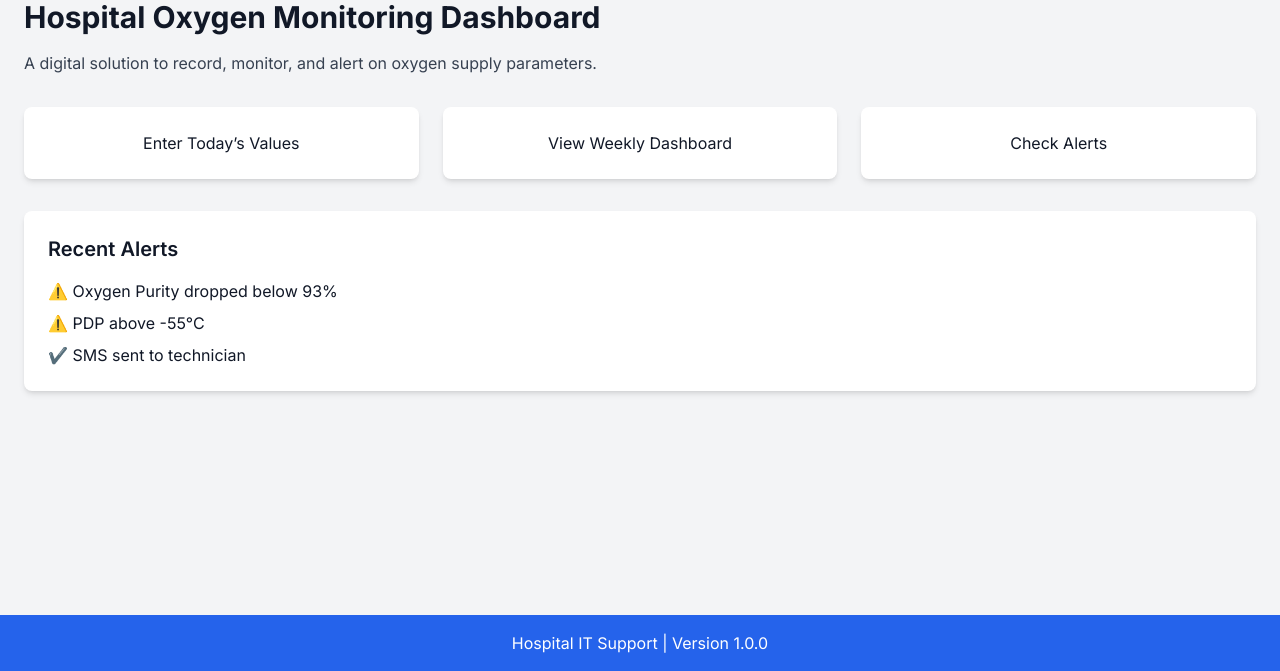
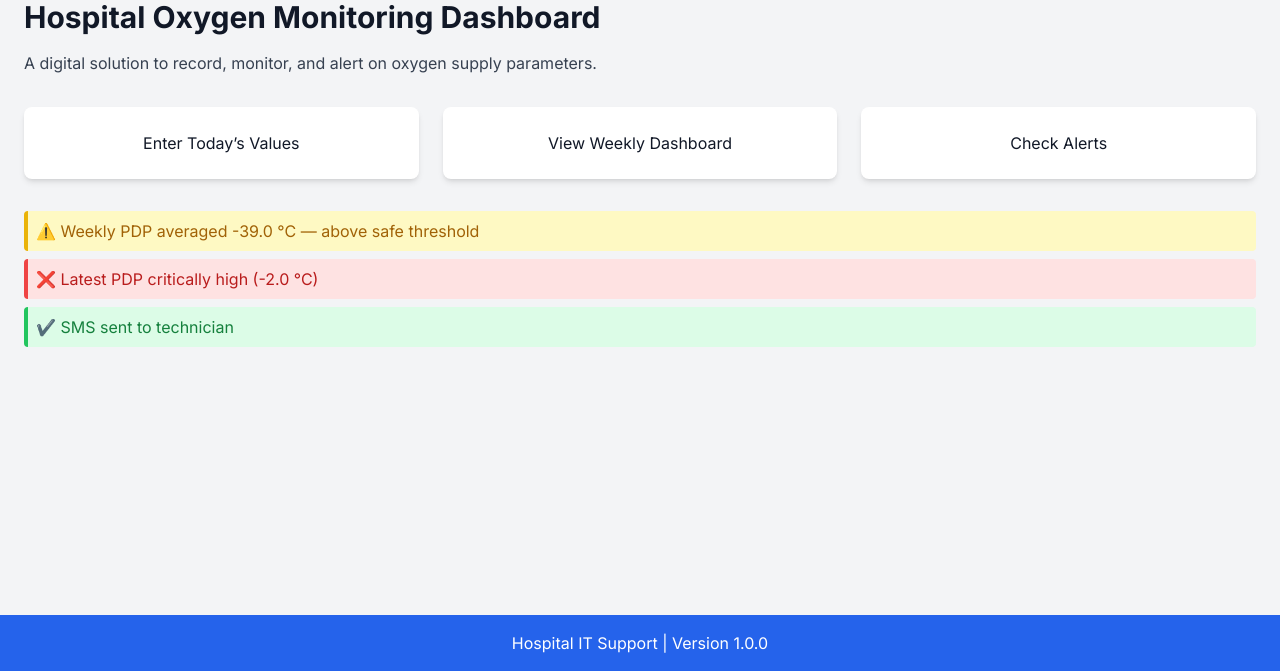
Before and after one commit to kesio-byte/oxygen_monitoring_project, a Django app: page / in a window 1280 px wide. Shown: the part 129-800 px from the top of the page. Run offline with Django 4.2, Linux system fonts and the light colour scheme; data comes from the database, SQL or seed files in the repository; some libraries are stand-ins or nearby versions.

Commit message:
Implement three-stage alerts model and dashboard integration

```diff
--- /dev/null
+++ b/daily_entries/static/daily_entries/alerts.js
@@ -0,0 +1,28 @@
+// alerts.js
+
+function loadAlerts() {
+  fetch("/daily_entries/api/alerts/")   // 👈 must match urls.py
+    .then(res => res.json())
+    .then(alerts => {
+      console.log("Fetched alerts:", alerts); // debug
+      const alertBox = document.querySelector("#alertsBox");
+      if (!alertBox) return;
+      alertBox.innerHTML = "";
+      alerts.forEach(a => {
+        const div = document.createElement("div");
+        div.className = "p-2 mb-2 rounded " +
+          (a.level === "critical" ? "bg-red-100 border-l-4 border-red-500 text-red-700" :
+           a.level === "warning" ? "bg-yellow-100 border-l-4 border-yellow-500 text-yellow-700" :
+           "bg-green-100 border-l-4 border-green-500 text-green-700");
+        div.textContent = a.message;
+        alertBox.appendChild(div);
+      });
+    })
+    .catch(err => console.error("Error loading alerts:", err));
+}
+
+// Auto-refresh every 30s
+document.addEventListener("DOMContentLoaded", () => {
+  loadAlerts();
+  setInterval(loadAlerts, 30000);
+});
--- a/daily_entries/static/daily_entries/daily_entries.js
+++ b/daily_entries/static/daily_entries/daily_entries.js
@@ -29,10 +29,12 @@ document.addEventListener("DOMContentLoaded", () => {
 });
 
 // Fetch entries JSON and render table + graph
+// Fetch entries JSON and render table + graph
 function loadEntries() {
-  fetch("/api/entries/")
+  fetch("/daily_entries/api/entries/")   // 👈 corrected path
     .then(res => res.json())
     .then(entries => {
+      console.log("Fetched entries:", entries); // debug
       renderTable(entries);
       renderWeeklyGraph(
         entries.map(e => e.date).reverse(),
@@ -41,7 +43,8 @@ function loadEntries() {
         entries.map(e => e.flow_rate).reverse(),
         entries.map(e => e.pdp).reverse()
       );
-    });
+    })
+    .catch(err => console.error("Error loading entries:", err));
 }
 
 // Render table dynamically
--- a/daily_entries/urls.py
+++ b/daily_entries/urls.py
@@ -1,11 +1,15 @@
 # daily_entries/urls.py
 
 from django.urls import path
-from .views import add_entry, weekly_dashboard, entries_api, monthly_api  # 👈 include monthly_api here
+from .views import add_entry, weekly_dashboard, entries_api, monthly_api, alerts_api, alerts_page
+
+
 
 urlpatterns = [
     path('', add_entry, name='daily_entry_form'),
     path('weekly/', weekly_dashboard, name='weekly_dashboard'),
     path('api/entries/', entries_api, name='entries_api'),
     path('api/monthly/', monthly_api, name='monthly_api'),  # 👈 now Django can find it
+    path('api/alerts/', alerts_api, name='alerts_api'),  # 👈 new route
+    path('alerts/', alerts_page, name='alerts_page'),   # 👈 new route
 ]
--- a/daily_entries/views.py
+++ b/daily_entries/views.py
@@ -16,6 +16,7 @@ from django_tables2 import RequestConfig
 from .tables import DailyEntryTable
 from django.core.paginator import Paginator
 from django.http import JsonResponse
+from django.db.models import Avg
 
 
 def weekly_dashboard(request):
@@ -138,3 +139,72 @@ def monthly_api(request):
         for e in entries
     ]
     return JsonResponse(data, safe=False)
+
+
+def alerts_api(request):
+    today = timezone.now().date()
+    week_start = today - timedelta(days=7)
+    entries_qs = DailyEntry.objects.filter(date__gte=week_start)
+
+    # Weekly averages
+    avg_purity = entries_qs.aggregate(Avg("oxygen_purity"))["oxygen_purity__avg"]
+    avg_pressure = entries_qs.aggregate(Avg("pressure"))["pressure__avg"]
+    avg_flow = entries_qs.aggregate(Avg("flow_rate"))["flow_rate__avg"]
+    avg_pdp = entries_qs.aggregate(Avg("pdp"))["pdp__avg"]
+
+    # Latest entry
+    latest = DailyEntry.objects.order_by("-date").first()
+
+    # Thresholds
+    SAFE_PURITY = 93.0
+    CRITICAL_PURITY = 90.0
+    SAFE_PRESSURE = 4.5
+    CRITICAL_PRESSURE = 4.0
+    SAFE_FLOW = 5.0
+    CRITICAL_FLOW = 3.0
+    SAFE_PDP = -55.0
+    CRITICAL_PDP = -50.0
+
+    alerts = []
+
+    # --- Weekly trend alerts ---
+    if avg_purity is not None and avg_purity < SAFE_PURITY:
+        alerts.append({"level": "warning", "type": "trend", "message": f"⚠️ Weekly purity averaged {avg_purity:.1f}% — below safe threshold"})
+    if avg_pressure is not None and avg_pressure < SAFE_PRESSURE:
+        alerts.append({"level": "warning", "type": "trend", "message": f"⚠️ Weekly pressure averaged {avg_pressure:.1f} bar — below safe threshold"})
+    if avg_flow is not None and avg_flow < SAFE_FLOW:
+        alerts.append({"level": "warning", "type": "trend", "message": f"⚠️ Weekly flow averaged {avg_flow:.1f} L/min — below safe threshold"})
+    if avg_pdp is not None and avg_pdp > SAFE_PDP:
+        alerts.append({"level": "warning", "type": "trend", "message": f"⚠️ Weekly PDP averaged {avg_pdp:.1f} °C — above safe threshold"})
+
+    # --- Latest entry alerts ---
+    if latest:
+        if latest.oxygen_purity < CRITICAL_PURITY:
+            alerts.append({"level": "critical", "type": "latest", "message": f"❌ Latest purity critically low ({latest.oxygen_purity:.1f}%)"})
+        elif latest.oxygen_purity < SAFE_PURITY:
+            alerts.append({"level": "warning", "type": "latest", "message": f"⚠️ Latest purity below safe threshold ({latest.oxygen_purity:.1f}%)"})
+
+        if latest.pressure < CRITICAL_PRESSURE:
+            alerts.append({"level": "critical", "type": "latest", "message": f"❌ Latest pressure critically low ({latest.pressure:.1f} bar)"})
+        elif latest.pressure < SAFE_PRESSURE:
+            alerts.append({"level": "warning", "type": "latest", "message": f"⚠️ Latest pressure below safe threshold ({latest.pressure:.1f} bar)"})
+
+        if latest.flow_rate < CRITICAL_FLOW:
+            alerts.append({"level": "critical", "type": "latest", "message": f"❌ Latest flow rate critically low ({latest.flow_rate:.1f} L/min)"})
+        elif latest.flow_rate < SAFE_FLOW:
+            alerts.append({"level": "warning", "type": "latest", "message": f"⚠️ Latest flow rate below safe threshold ({latest.flow_rate:.1f} L/min)"})
+
+        if latest.pdp > CRITICAL_PDP:
+            alerts.append({"level": "critical", "type": "latest", "message": f"❌ Latest PDP critically high ({latest.pdp:.1f} °C)"})
+        elif latest.pdp > SAFE_PDP:
+            alerts.append({"level": "warning", "type": "latest", "message": f"⚠️ Latest PDP above safe threshold ({latest.pdp:.1f} °C)"})
+
+    # Technician notification
+    if alerts:
+        alerts.append({"level": "info", "type": "system", "message": "✔️ SMS sent to technician"})
+
+    return JsonResponse(alerts, safe=False)
+
+
+def alerts_page(request):
+    return render(request, "daily_entries/alerts.html")
--- a/templates/daily_entries/homepage.html
+++ b/templates/daily_entries/homepage.html
@@ -1,4 +1,5 @@
 {% extends "base.html" %}
+{% load static %}
 
 {% block title %}Hospital Oxygen Monitoring Dashboard{% endblock %}
 
@@ -20,12 +21,10 @@
     </div>
 
     <!-- Sidebar Alerts -->
-    <div class="bg-white shadow-md rounded-lg p-6">
-        <h3 class="text-xl font-semibold mb-4">Recent Alerts</h3>
-        <ul class="space-y-2">
-            <li>⚠️ Oxygen Purity dropped below 93%</li>
-            <li>⚠️ PDP above -55°C</li>
-            <li>✔️ SMS sent to technician</li>
-        </ul>
+    <div id="alertsBox" class="space-y-2">
+        <p class="text-gray-500">Loading alerts...</p>
     </div>
+
+    <!-- Load alerts.js for dynamic Recent Alerts -->
+    <script src="{% static 'daily_entries/alerts.js' %}"></script>
 {% endblock %}
--- a/templates/daily_entries/weekly_dashboard.html
+++ b/templates/daily_entries/weekly_dashboard.html
@@ -1,8 +1,9 @@
 {% extends "base.html" %}
 {% load static %}
+
 {% block content %}
   <h2 class="text-2xl font-bold mb-4">Weekly Oxygen Dashboard</h2>
-  <!---p class="text-sm text-gray-500 mb-6">DEBUG: daily_entries/weekly_dashboard.html loaded</p --->
+  <p class="text-sm text-gray-500 mb-6">Monitor purity, pressure, flow rate, and PDP with alerts.</p>
 
   <!-- Averages as cards -->
   <h3 class="text-xl font-semibold mb-4">Averages</h3>
@@ -25,7 +26,7 @@
     </div>
   </div>
 
-  <!-- Alerts -->
+  <!-- Alerts (server-rendered) -->
   {% if alerts %}
     <div class="bg-red-100 text-red-800 border border-red-300 px-4 py-2 rounded mb-6">
       <ul class="list-disc pl-5">
@@ -100,4 +101,5 @@
          class="px-3 py-1 bg-blue-600 text-white rounded hover:bg-blue-700">Next</a>
     {% endif %}
   </div>
+
 {% endblock %}
```
Also changed, not shown: alerts/views.py (+56 -2 lines), daily_entries/static/daily_entries/dashboard.js (added, +24 -0 lines), templates/daily_entries/alerts.html (added, +12 -0 lines).
